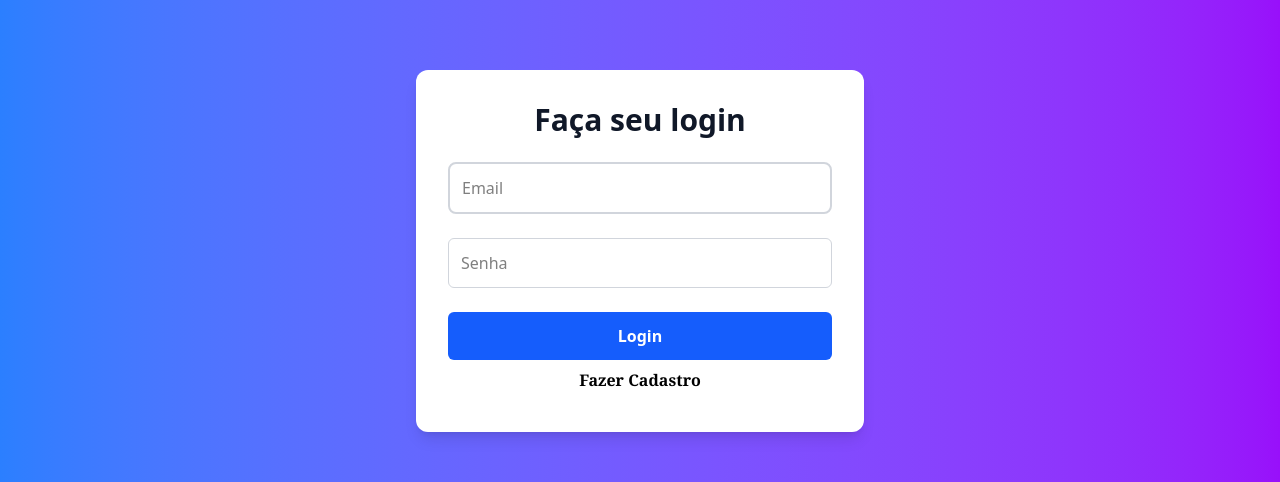
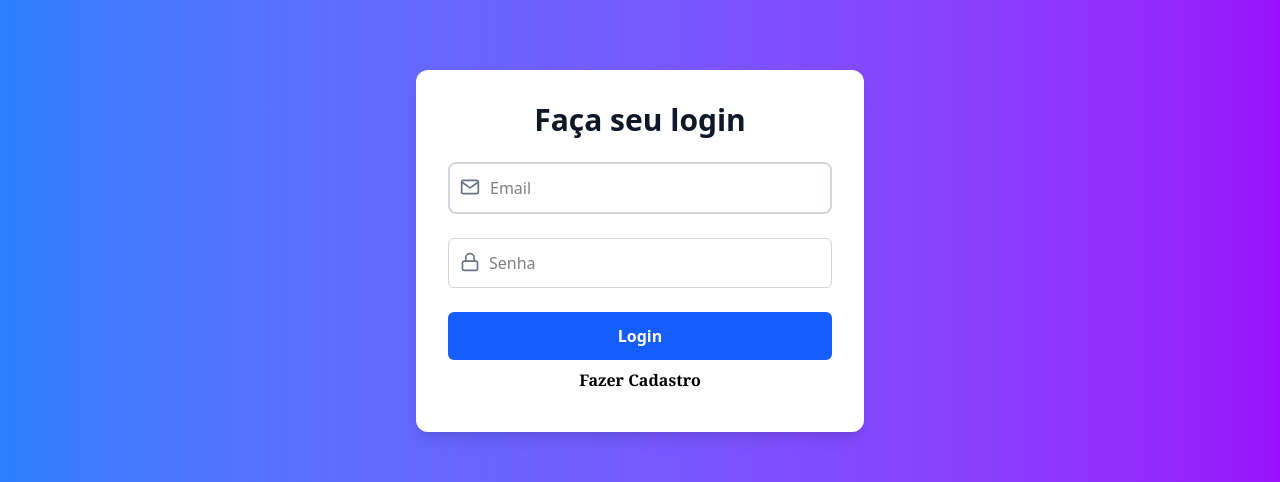
Before and after one commit to Saldanha97/Cadastro-de-Produtos, a React (Vite) app: page /Login in a window 1280 px wide. Shown: the part 149-631 px from the top of the page. Built offline with nearby package versions, Linux system fonts and the light colour scheme; no server answers.

Commit message:
alteracoes

```diff
--- a/package.json
+++ b/package.json
@@ -14,6 +14,7 @@
     "axios": "^1.13.2",
     "react": "^19.2.0",
     "react-dom": "^19.2.0",
+    "react-icons": "^5.5.0",
     "react-router-dom": "^7.9.6",
     "tailwindcss": "^4.1.17"
   },
--- a/src/assets/Pages/Login/Login.jsx
+++ b/src/assets/Pages/Login/Login.jsx
@@ -2,7 +2,7 @@
 import { useState, useRef } from 'react'
 import { Link, useNavigate } from 'react-router-dom';
 import api from "../../../../services/api.js";
-
+import { FiMail, FiLock } from "react-icons/fi"
 
 
 
@@ -58,26 +58,38 @@ function Login() {
 
 
         <form onSubmit={handleSubmit}>
-            <div className="flex items-center justify-center min-h-screen bg-gradient-to-r from-blue-500 to-purple-600">
-                <div className="bg-white p-8 rounded-xl shadow-lg w-full max-w-md">
+
+            <div className="flex items-center justify-center min-h-screen bg-gradient-to-r from-blue-500 to-purple-600 " >
+                <div className="bg-white p-8 rounded-xl shadow-lg w-full max-w-md ">
                     <h2 className="text-3xl font-bold text-gray-900 mb-6 text-center">Faça seu login</h2>
+                    <div className='relative ' >
+                        <FiMail className="absolute left-3 top-1/3 -translate-y-1/2 text-gray-500 size-5 " />
+
                         <input onChange={handleChange}
+
                             type="email" ref={emailRef}
+
                             placeholder="Email"
                             className={`border-2 rounded-lg mb-6 p-3 w-full outline-none transition
-          ${error ? "border-red-500" : "border-gray-300 focus:border-blue-500"}
+
+          ${error ? "border-red-500" : "border-gray-300 focus:border-blue-500 pl-10"}
         `}
                         />
+                    </div>
+                    <div className='relative'>
                         {error && <p className="text-red-500 text-sm mt-2">{error}</p>}
+                        <FiLock className="absolute left-3 top-1/5 -translate-y-1/2 text-gray-500 size-5 " />
                         <input ref={passwordRef}
+
                             type="password"
                             placeholder="Senha"
-                        className="w-full mb-6 p-3 border border-gray-300 rounded-md outline-none focus:border-blue-500 focus:ring-2 focus:ring-blue-200"
+                            className="w-full mb-6 p-3 border border-gray-300 rounded-md outline-none focus:border-blue-500 focus:ring-2 focus:ring-blue-200 pl-10"
                         />
-                    <button className="w-full bg-blue-600 text-white font-semibold py-3 rounded-md hover:bg-blue-700 transition cursor-pointer">
+                        <button className="w-full bg-blue-600 text-white font-semibold py-3 rounded-md hover:bg-blue-700 transition cursor-pointer  ">
+
                             Login
                         </button>
-
+                    </div>
 
                     <Link className="flex justify-center font-bold py-2 font-serif hover:underline , hover:text-red-400 " to='/Cadastro'>Fazer Cadastro</Link>
 
```
Also changed, not shown: 1 other file (tests, documents, lock files or other folders). Lines whose indentation alone changed are shown as unchanged.
